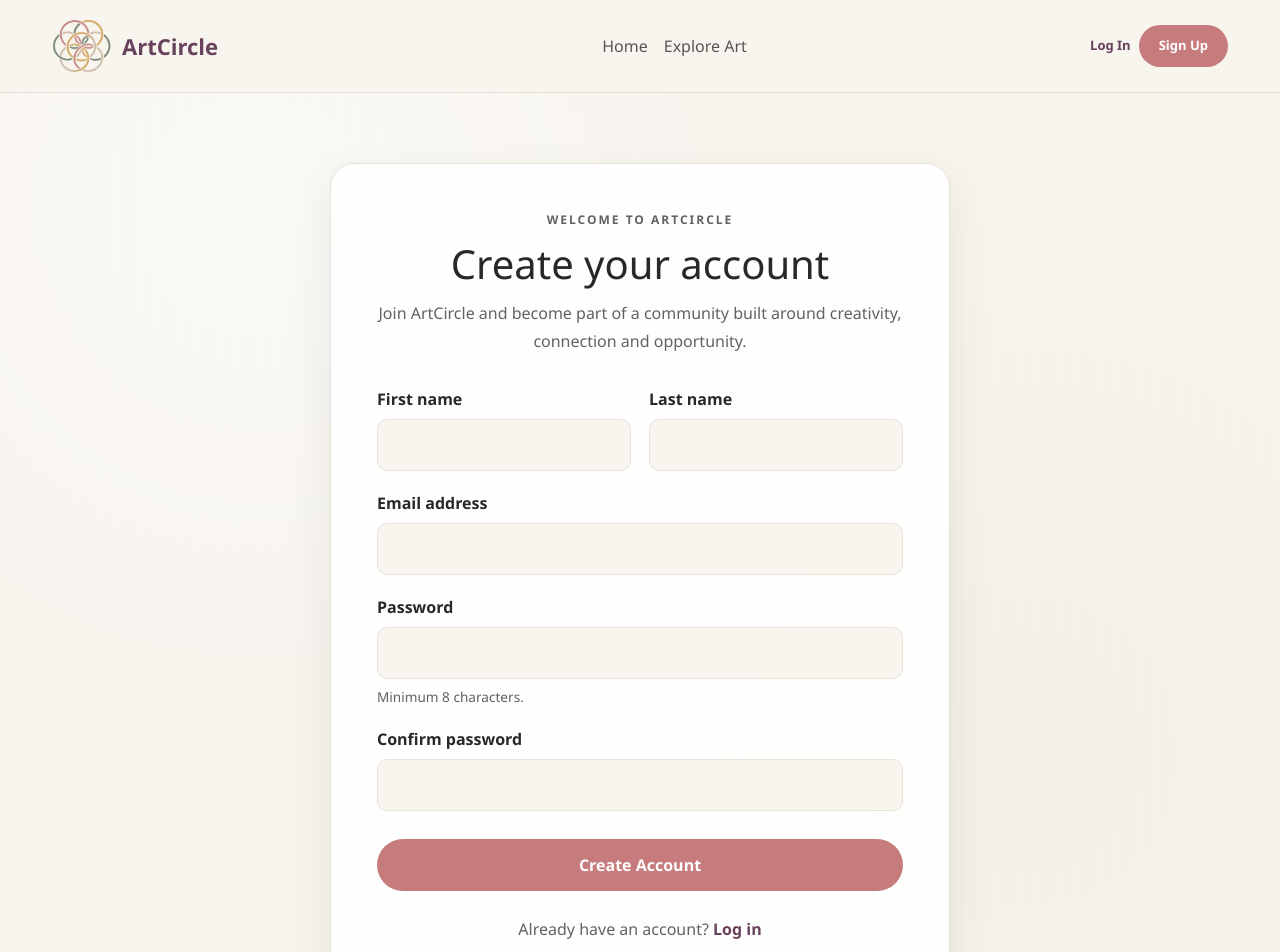
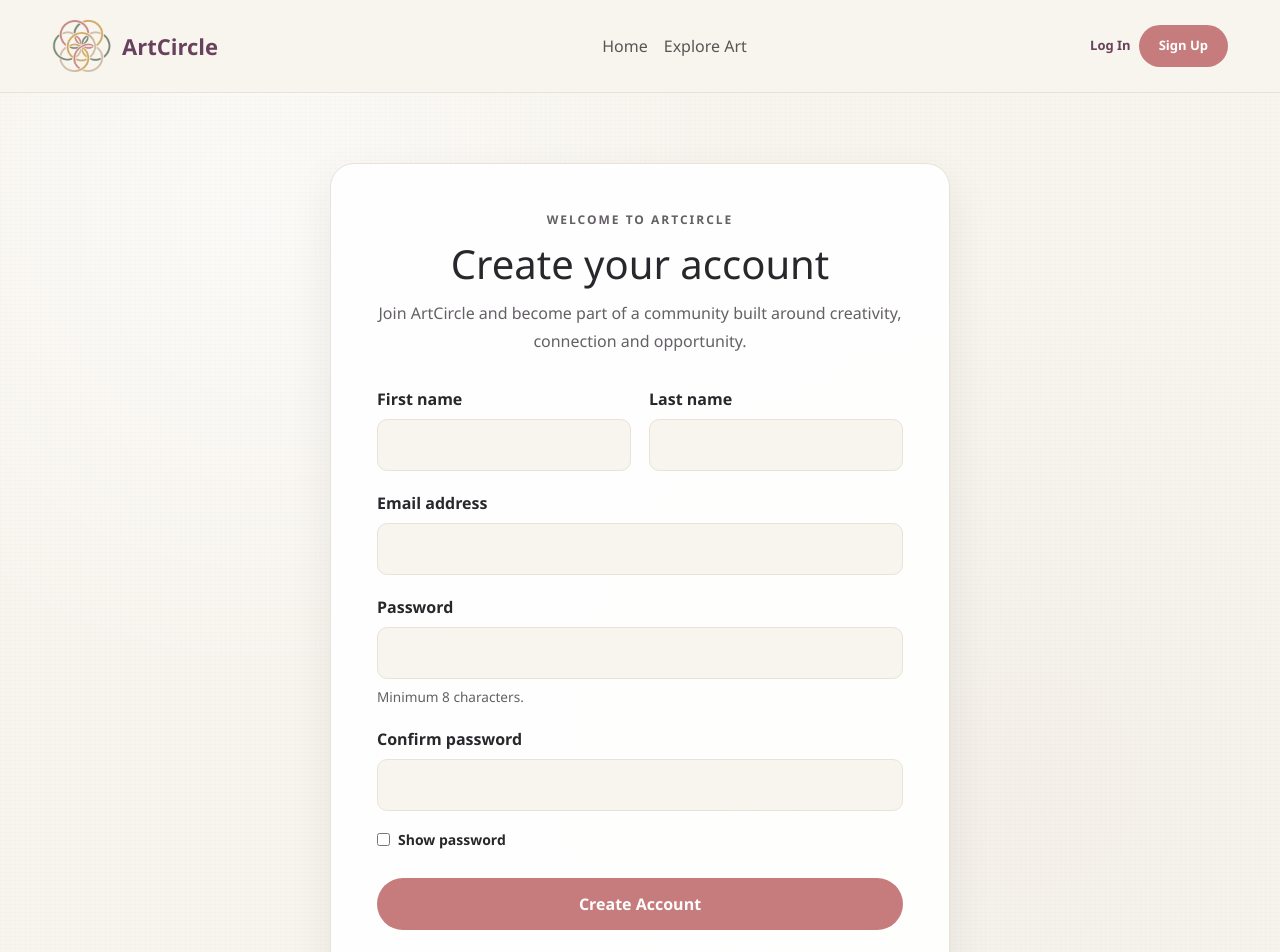
Before and after one commit to mariellecabie22-a11y/ArtCircle, a React (Vite) app in the folder frontend/: page /register in a window 1280 px wide. Shown: the top 952 px of the page. Built offline with nearby package versions, Linux system fonts and the light colour scheme; no server answers.

Commit message:
Add show password checkbox

```diff
--- a/frontend/src/pages/Register.jsx
+++ b/frontend/src/pages/Register.jsx
@@ -16,6 +16,7 @@ function Register() {
 
   const [error, setError] = useState("");
   const [success, setSuccess] = useState("");
+  const [showPassword, setShowPassword] = useState(false);
 
   const handleChange = (event) => {
     setFormData({
@@ -145,7 +146,7 @@ function Register() {
             <input
               id="password"
               name="password"
-              type="password"
+              type={showPassword ? "text" : "password"}
               value={formData.password}
               onChange={handleChange}
               minLength="8"
@@ -165,12 +166,21 @@ function Register() {
             <input
               id="password2"
               name="password2"
-              type="password"
+              type={showPassword ? "text" : "password"}
               value={formData.password2}
               onChange={handleChange}
               minLength="8"
               required
             />
+
+            <label className="password-toggle">
+              <input
+                type="checkbox"
+                checked={showPassword}
+                onChange={(event) => setShowPassword(event.target.checked)}
+              />
+              <span>Show password</span>
+            </label>
           </div>
 
           <button
```
